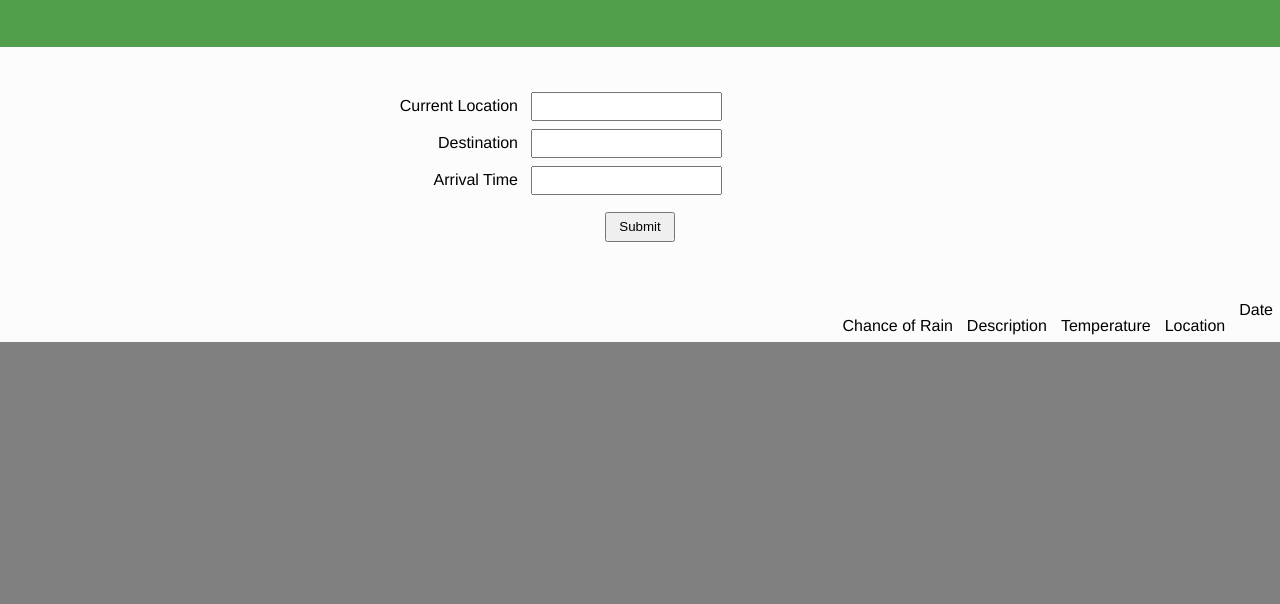
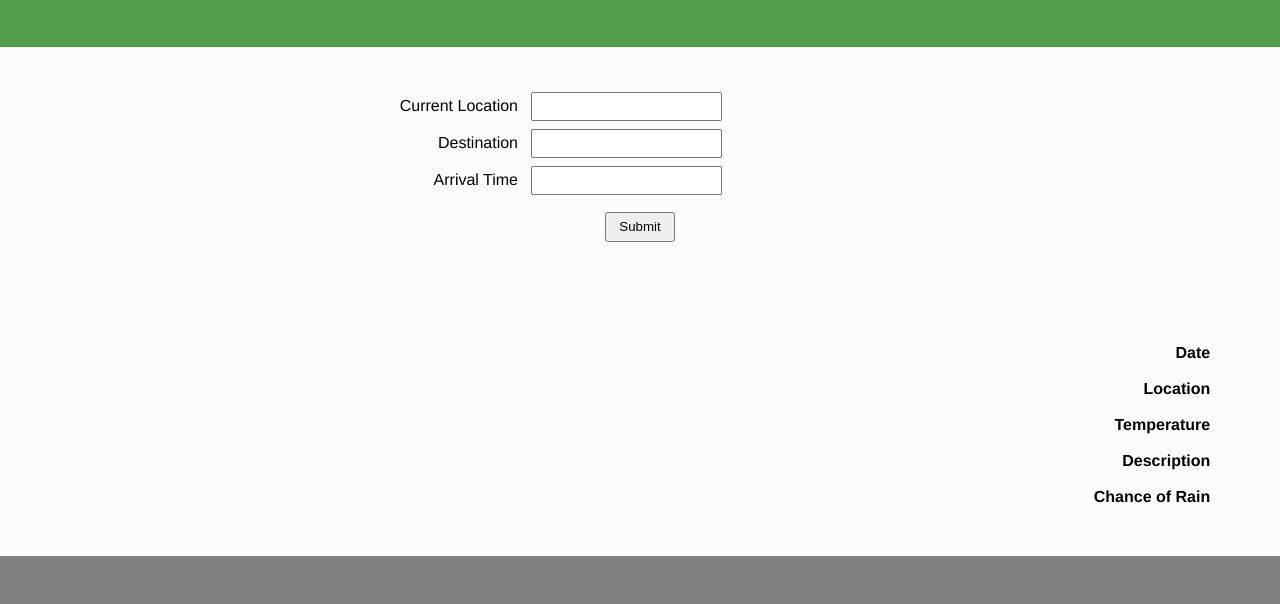
Before and after one commit to CarsonMThrift/Boilermake2017, a website: page index.html in a window 1280 px wide. Shown: the part 196-800 px from the top of the page. Drawn offline with nearby package versions, Linux system fonts and the light colour scheme; some packages are replaced by stand-ins of ours.

Commit message:
Put output into tables and change css

```diff
--- a/index.css
+++ b/index.css
@@ -38,6 +38,19 @@ label {
     float: right;
 }
 
+.output-container {
+    padding: 40px;
+    overflow: auto;
+}
+
+.output-label {
+    padding: 5px;
+    margin: 2px;
+    display: block;
+    float: right;
+    font-weight: bold;
+}
+
 #weather {
     overflow: auto;
 }
--- a/index.html
+++ b/index.html
@@ -27,7 +27,7 @@
     </header>
 
     <div class="data-container">
-        <table style="width:100%">
+        <table>
             <tr>
                 <td><label for="current">Current Location</label></td>
                 <td><input type="text" name="current" id="currentLocation" /></td>
@@ -46,22 +46,29 @@
         </div>
     </div>
 
-    <div id="weather">
-
-        <label for="date">Date</label>
-        <p id="date"></p>
-
-        <label for="location">Location</label>
-        <p id="location"></p>
-
-        <label for="temp">Temperature</label>
-        <p id="temp"></p>
-
-        <label for="description">Description</label>
-        <p id="description"></p>
-
-        <label for="chanceRain">Chance of Rain</label>
-        <p id="chanceRain"></p>
+    <div class="output-container">
+        <table>
+            <tr>
+                <td><span class="output-label">Date</span></td>
+                <td><span id="date"></span></td>
+            </tr>
+            <tr>
+                <td><span class="output-label">Location</span></td>
+                <td><span id="location"></span></td>
+            </tr>
+            <tr>
+                <td><span class="output-label">Temperature</span></td>
+                <td><span id="temp"></span></td>
+            </tr>
+            <tr>
+                <td><span class="output-label">Description</span></td>
+                <td><span id="description"></span></td>
+            </tr>
+            <tr>
+                <td><span class="output-label">Chance of Rain</span></td>
+                <td><span id="chanceRain"></span></td>
+            </tr>
+        </table>
     </div>
 
     <div id="map"></div>
```
